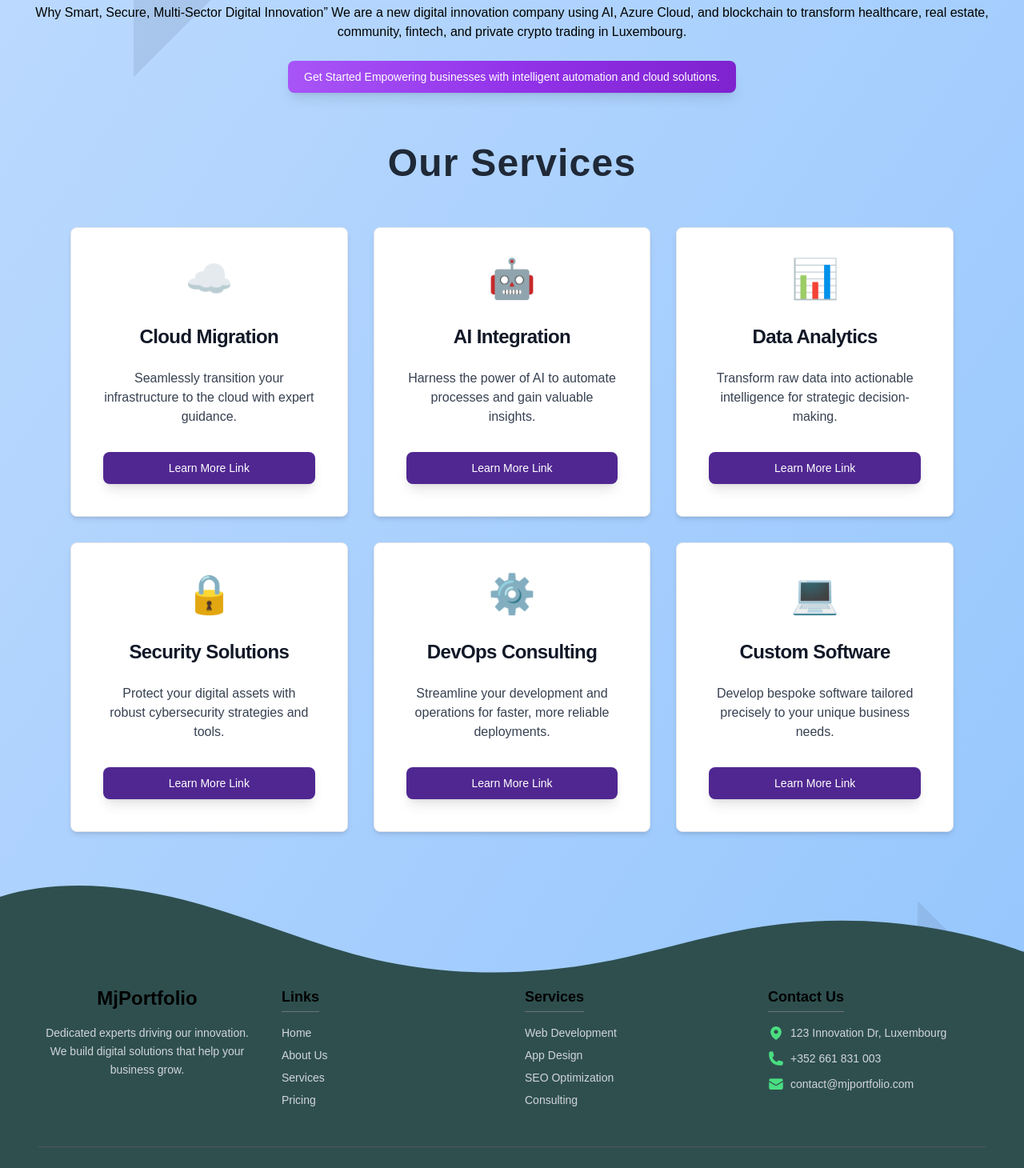
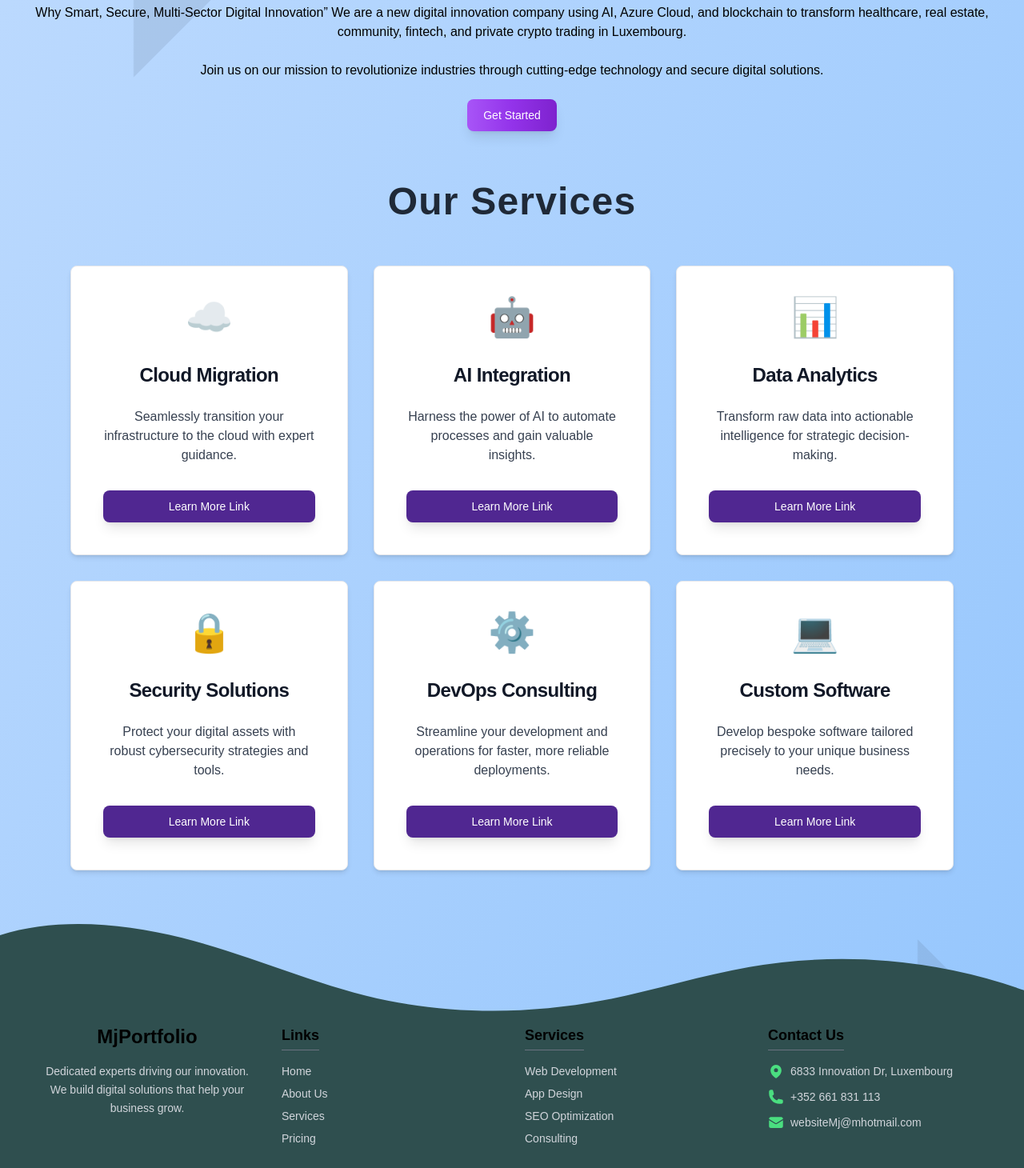
Before and after one commit to WebSiteMj/fortiNexis, a React (Vite) app: page / in a window 1280 px wide. Shown: the part 340-1800 px from the top of the page at 80% size. Built offline with nearby package versions, Linux system fonts and the light colour scheme.

Commit message:
change text

```diff
--- a/src/components/FooterComponent.jsx
+++ b/src/components/FooterComponent.jsx
@@ -67,15 +67,15 @@ export default function FooterComponent() {
               <ul className="space-y-3 text-gray-300 text-sm">
                 <li className="flex items-center gap-2">
                   <HiMapPin className="w-5 h-5 text-green-400" />
-                  <span>123 Innovation Dr, Luxembourg</span>
+                  <span>6833 Innovation Dr, Luxembourg</span>
                 </li>
                 <li className="flex items-center gap-2">
                   <HiPhone className="w-5 h-5 text-green-400" />
-                  <span>+352 661 831 003</span>
+                  <span>+352 661 831 113</span>
                 </li>
                 <li className="flex items-center gap-2">
                   <HiEnvelope className="w-5 h-5 text-green-400" />
-                  <span>contact@mjportfolio.com</span>
+                  <span>websiteMj@mhotmail.com</span>
                 </li>
               </ul>
             </div>
@@ -83,7 +83,7 @@ export default function FooterComponent() {
 
           {/* Bottom Bar: Copyright */}
           <div className="border-t border-gray-600 mt-12 pt-6 text-center text-sm text-gray-400">
-            <p>&copy; {new Date().getFullYear()} MjPortfolio. All Rights Reserved.</p>
+            <p>&copy; {new Date().getFullYear()} Madiha Jabee. All Rights Reserved.</p>
           </div>
         </div>
       </footer>
--- a/src/components/HeroComponent.jsx
+++ b/src/components/HeroComponent.jsx
@@ -24,9 +24,9 @@ We are a new digital innovation company using AI, Azure Cloud, and blockchain to
         {/* <p className="text-xl md:text-2xl font-montserrat text-red-600">
           Empowering businesses with intelligent automation and cloud solutions.
         </p> */}
-
+     <h6>Join us on our mission to revolutionize industries through cutting-edge technology and secure digital solutions.</h6>
        <Button className="bg-gradient-to-r from-purple-500 via-purple-600 to-purple-700 text-white hover:bg-gradient-to-br focus:ring-purple-300 dark:focus:ring-purple-800">
-      Get Started Empowering businesses with intelligent automation and cloud solutions.
+      Get Started
       </Button>
       </div>
       );
```
